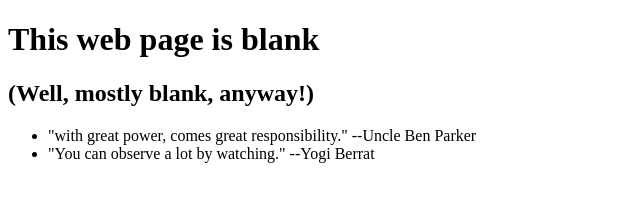
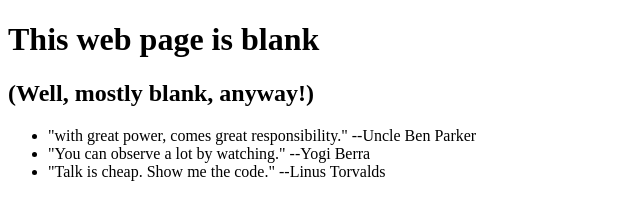
Before and after one commit to termanico/0main_openSAP_repo, a plain HTML site: page index.html in a window 1280 px wide. Shown: the whole page, without its empty margins (0-640 px from the left). Drawn offline with Linux system fonts and the light colour scheme.

Commit message:
added quote by Linus Torvalds

```diff
--- a/index.html
+++ b/index.html
@@ -10,7 +10,8 @@
 		<h2>(Well, mostly blank, anyway!)</h2>
 		<ul>
 			<li>"with great power, comes great responsibility." --Uncle Ben Parker</li>
-			<li>"You can observe a lot by watching." --Yogi Berrat</li>
+			<li>"You can observe a lot by watching." --Yogi Berra</li>
+			<li>"Talk is cheap. Show me the code." --Linus Torvalds</li>
 		</ul>
 	</body>
 </html>
```
